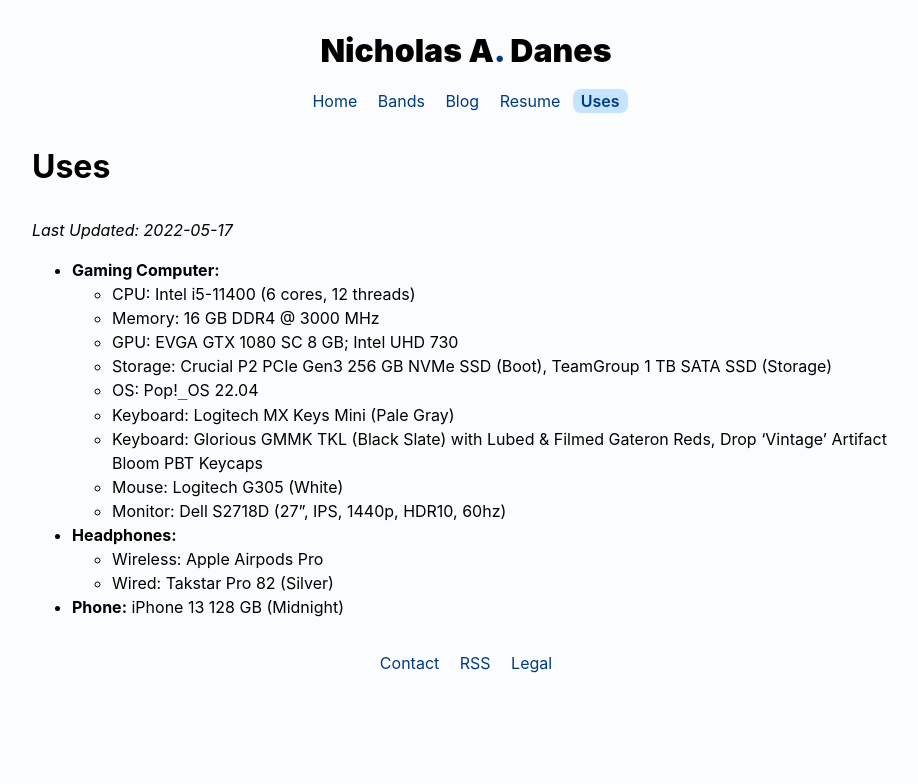
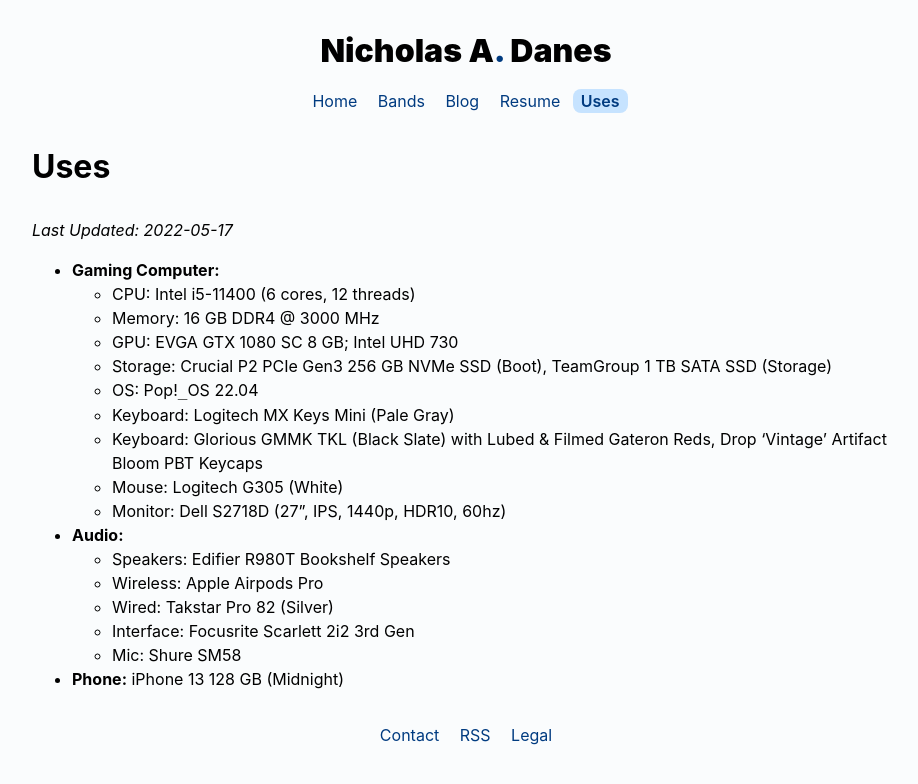
Before and after one commit to danesnick/old_website, a Jekyll site: the page built from uses.markdown, in a window 1280 px wide. Shown: the top 784 px of the page, without its empty margins (174-1092 px from the left). Built offline with Jekyll 4.4.1, drawn with Linux system fonts in a browser that asks for light colours.

Commit message:
Updated uses page

```diff
--- a/uses.markdown
+++ b/uses.markdown
@@ -17,7 +17,10 @@
 	+ Keyboard: Glorious GMMK TKL (Black Slate) with Lubed & Filmed Gateron Reds, Drop 'Vintage' Artifact Bloom PBT Keycaps
 	+ Mouse: Logitech G305 (White)
 	+ Monitor: Dell S2718D (27", IPS, 1440p, HDR10, 60hz)
-* **Headphones:**
+* **Audio:**
+	* Speakers: Edifier R980T Bookshelf Speakers
 	* Wireless: Apple Airpods Pro
 	* Wired: Takstar Pro 82 (Silver)
+	* Interface: Focusrite Scarlett 2i2 3rd Gen
+	* Mic: Shure SM58
 * **Phone:** iPhone 13 128 GB (Midnight)
```
